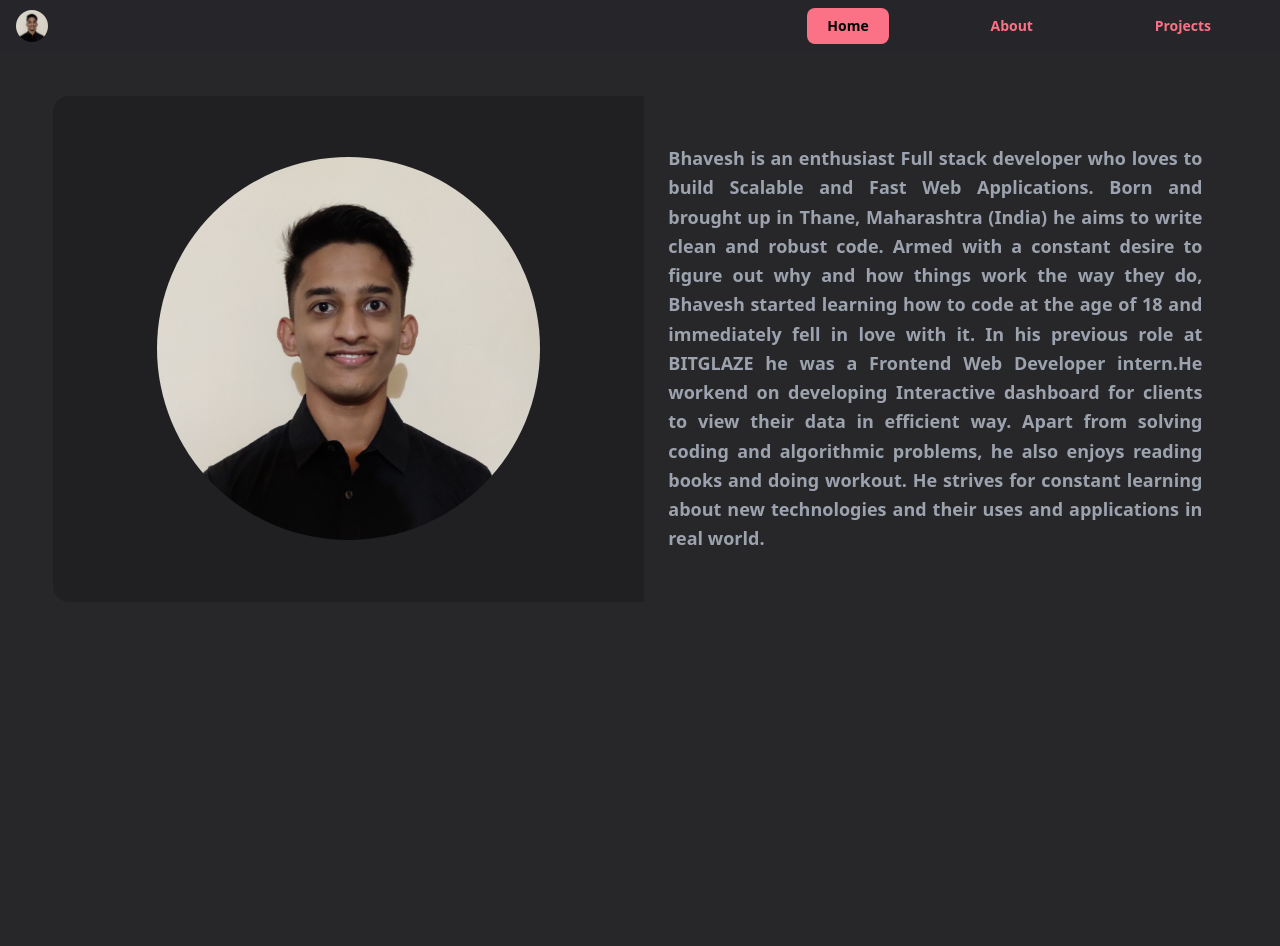
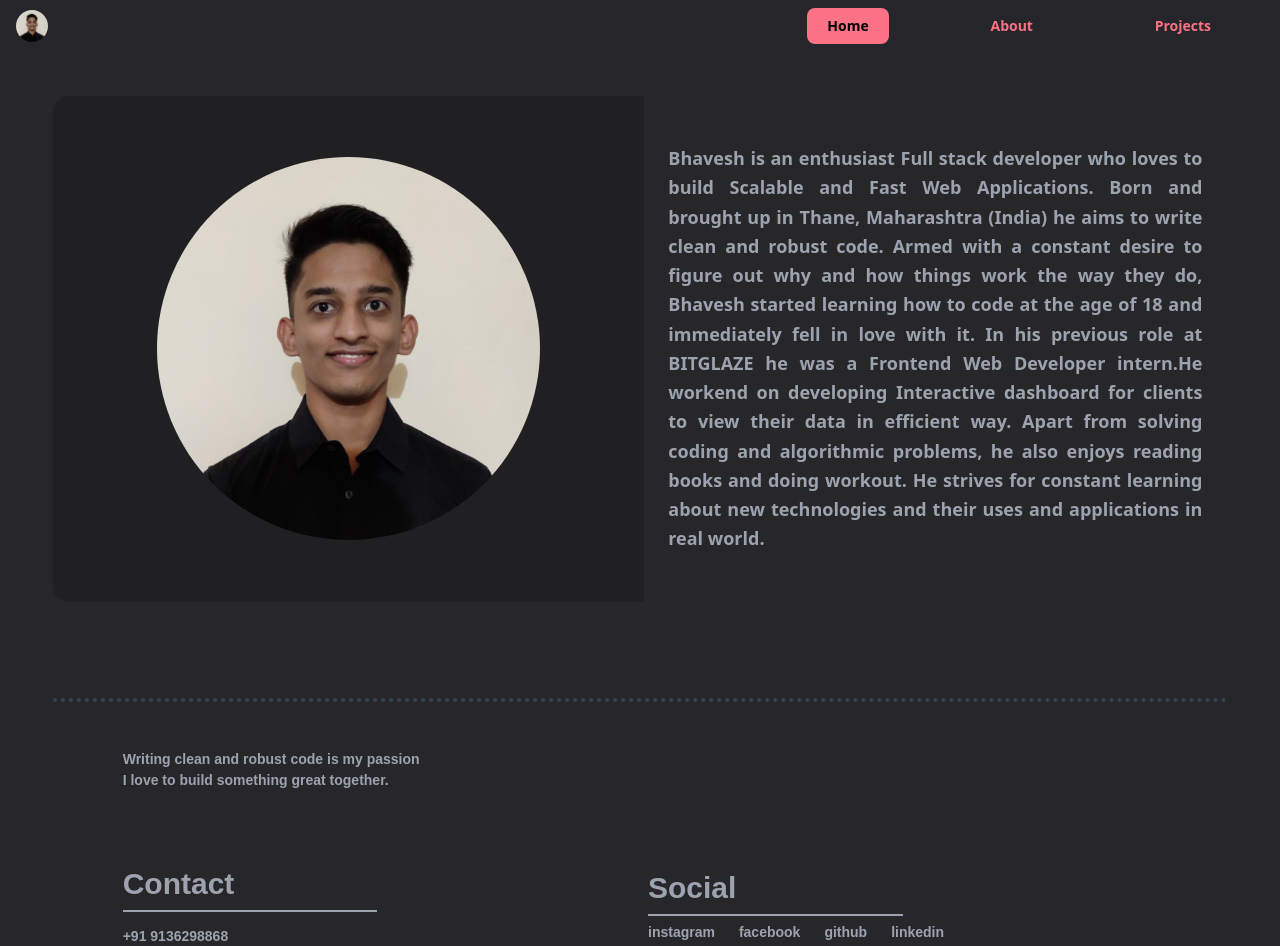
Before and after one commit to bhaveshmhadse/portfolio-nextjs, a Next.js app: page /about in a window 1280 px wide. Shown: the top 946 px of the page. Before the commit the page ends 800 px from the top, so only its background shows below. Built offline with nearby package versions, Linux system fonts and the light colour scheme.

Commit message:
Refactored

```diff
--- a/components/About/About.tsx
+++ b/components/About/About.tsx
@@ -1,12 +1,19 @@
 import { AnimatePresence, motion } from "framer-motion";
+import Footer from "../Footer/Footer";
+import DecorativeLineSeperator from "../Global/DecorativeLineSeperator";
 
 const About = () => {
   return (
+    <div>
+
     <div className='bg-zinc-800 flex w-full items-center justify-center h-full py-24'>
       <motion.div key={Math.random().toString()} className=' bg-red-00 w-11/12 h-auto flex flex-col lg:flex-row'>
         <AboutImage />
         <AboutInfo />
       </motion.div>
+    </div>
+    <DecorativeLineSeperator/>
+    <Footer/>
     </div>
   );
 };
--- a/components/Certificates/Certificates.tsx
+++ b/components/Certificates/Certificates.tsx
@@ -13,7 +13,7 @@ const Certficates = ({ arrayOfCertificates }) => {
   return (
     <div className='flex items-center justify-center mb-20'>
       <div className='h-auto lg:w-11/12 mt-10'>
-        <div className=' grid lg:grid-cols-3 grid-cols-1 h-auto lg:gap-10 gap-20 drop-shadow-lg mx-4 lg:mx-0 '>{certificateDetailsArray && certificateDetailsArray.map(eachObj => <CertificateCard certificateTopic={eachObj.certificateTopic} certificateInfo={eachObj.certificateInfo} certificateImageUrl={eachObj.certificateImageUrl} certificateLink={eachObj.certificateLink} key={Math.random().toString()} />)}</div>
+        <div className='grid lg:grid-cols-3 grid-cols-1 h-auto lg:gap-10 gap-20 drop-shadow-lg mx-2 lg:mx-0 '>{certificateDetailsArray && certificateDetailsArray.map(eachObj => <CertificateCard certificateTopic={eachObj.certificateTopic} certificateInfo={eachObj.certificateInfo} certificateImageUrl={eachObj.certificateImageUrl} certificateLink={eachObj.certificateLink} key={Math.random().toString()} />)}</div>
       </div>
     </div>
   );
@@ -25,10 +25,10 @@ const CertificateCard = ({ certificateTopic, certificateInfo, certificateImageUr
       <div className='overflow-hidde lg:h-2/6 flex items-center justify-center'>
         <motion.img src={`${certificateImageUrl}`} alt='certificate' className='rounded-lg w-3/4  ease-in-out duration-100 zoomer transition-all overflow-hidden shadow-lg' />
       </div>
-      <div className='w-3/4 flex items-center justify-center flex-col '>
+      <div className='w-3/4 flex lg:items-center lg:justify-center text-center flex-col '>
         <h1 className='text-xl text-gray-200 my-4 mx-3 font-black'>{certificateTopic}</h1>
-        <p className='text-sm text-gray-500 my-2 mx-3 font-bold text-justify leading-relaxed paragraph'>{certificateInfo} </p>
-        <button className='text-sm text-blue-400 hover:animate-pulse mt-1 mb-3 mx-3 font-semibold  hover:after:content-[">>"]  transition-all ease-in-out delay-1000 duration-700 overflow-hidden'>
+        <p className=' text-sm  text-gray-500 my-2 lg:mx-3 font-bold text-justify leading-relaxed paragraph'>{certificateInfo} </p>
+        <button className=' text-sm bg-orange-40 text-blue-400 hover:animate-pulse mt-1 mb-3 text-center font-semibold  hover:after:content-[">>"]  transition-all ease-in-out delay-1000 duration-700 overflow-hidden'>
           <a href={certificateLink}>View certificate </a>
         </button>
       </div>
--- a/components/Footer/Footer.tsx
+++ b/components/Footer/Footer.tsx
@@ -52,16 +52,16 @@ const Footer = ({}) => {
               <div className='w-1/2 border-t-2 border-solid border-gray-400'></div>
             </div>
             <div className='w-full flex flex-co '>
-              <p className='text-justify lg:pr-4 font-bold text-gray-400 leading-tight paragraph text-sm pt-2 hover:text-slate-500 duration-300 hover:scale-105'>
+              <p className='pr-2 text-justify lg:pr-4 font-bold text-gray-400 leading-tight paragraph text-sm pt-2 hover:text-slate-500 duration-300 hover:scale-105'>
                 <Link href={"https://www.instagram.com/bhaaaavesh__/"}>instagram </Link>
               </p>
-              <p className='text-justify lg:pr-4 font-bold text-gray-400 leading-tight paragraph text-sm pt-2 hover:text-slate-500 duration-300 hover:scale-105'>
+              <p className='px-2 text-justify lg:pr-4 font-bold text-gray-400 leading-tight paragraph text-sm pt-2 hover:text-slate-500 duration-300 hover:scale-105'>
                 <Link href={"https://www.facebook.com/bhavesh.mhadse.7/"}>facebook </Link>
               </p>
-              <p className='text-justify lg:pr-4 font-bold text-gray-400 leading-tight paragraph text-sm pt-2 hover:text-slate-500 duration-300 hover:scale-105'>
+              <p className='px-2 text-justify lg:pr-4 font-bold text-gray-400 leading-tight paragraph text-sm pt-2 hover:text-slate-500 duration-300 hover:scale-105'>
                 <Link href={"https://github.com/bhaveshmhadse"}>github </Link>
               </p>
-              <p className='text-justify lg:pr-4 font-bold text-gray-400 leading-tight paragraph text-sm pt-2 hover:text-slate-500 duration-300 hover:scale-105'>
+              <p className='px-2 text-justify lg:pr-4 font-bold text-gray-400 leading-tight paragraph text-sm pt-2 hover:text-slate-500 duration-300 hover:scale-105'>
                 <Link href={"https://www.linkedin.com/in/bhaveshmhadse/"}>linkedin </Link>
               </p>
             </div>
--- a/pages/projects/index.tsx
+++ b/pages/projects/index.tsx
@@ -1,3 +1,5 @@
+import Footer from "../../components/Footer/Footer";
+import DecorativeLineSeperator from "../../components/Global/DecorativeLineSeperator";
 import Navbar from "../../components/Hero/Navbar";
 import ProjectsSection from "../../components/Projects/ProjectsSection";
 
@@ -7,6 +9,8 @@ const ProjectPage = () => {
       <Navbar key={Math.random().toString()} />
       <div className='w-full h-auto my-20'>
         <ProjectsSection />
+        <DecorativeLineSeperator />
+        <Footer />
       </div>
     </div>
   );
```
